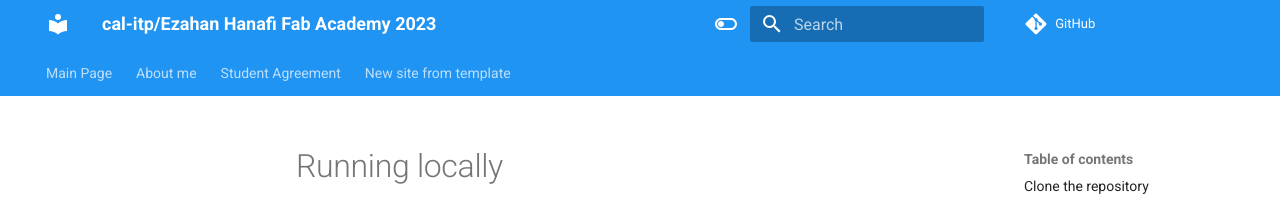
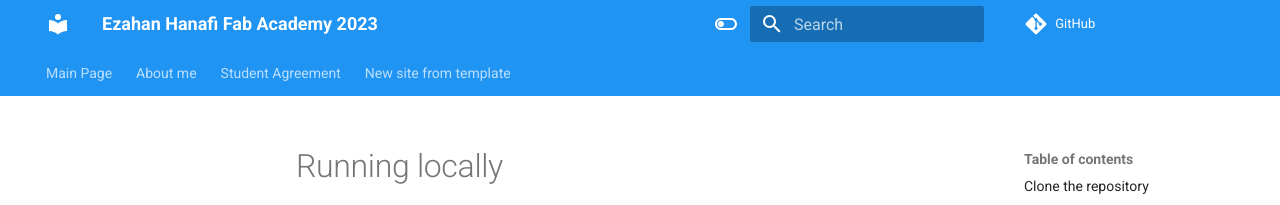
Before and after one commit to Ezac86/cuddlysuccotash, an MkDocs documentation site: the page built from docs/running-locally.md, in a window 1280 px wide. Shown: the top 205 px of the page. Built offline with MkDocs 1.6.1 and Material for MkDocs 9.7.7, drawn with Linux system fonts in a browser that asks for light colours; nearby versions of some CDN libraries; comment, search, counter and statistics services are not loaded.

Commit message:
Update mkdocs.yml

```diff
--- a/mkdocs.yml
+++ b/mkdocs.yml
@@ -1,4 +1,4 @@
-site_name: "cal-itp/Ezahan Hanafi Fab Academy 2023"
+site_name: "Ezahan Hanafi Fab Academy 2023"
 site_url: https://docs.calitp.org/Ezahan Hanafi Fab Academy 2023
 repo_url: https://github.com/cal-itp/Ezahan Hanafi Fab Academy 2023
 edit_uri: edit/main/docs
```
